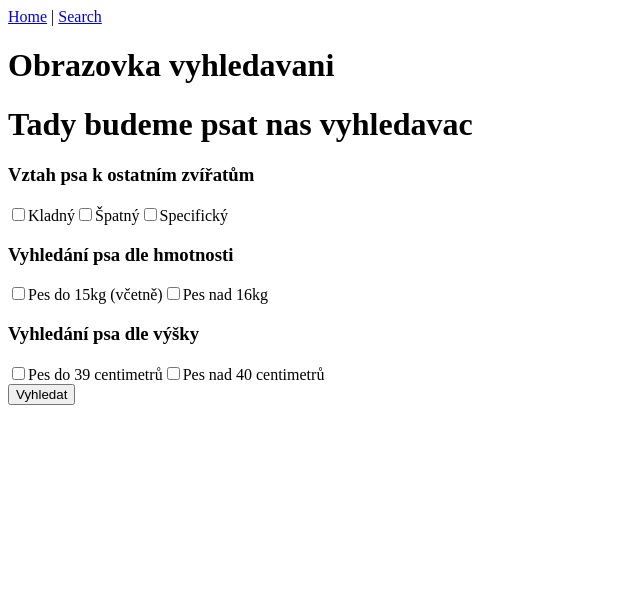
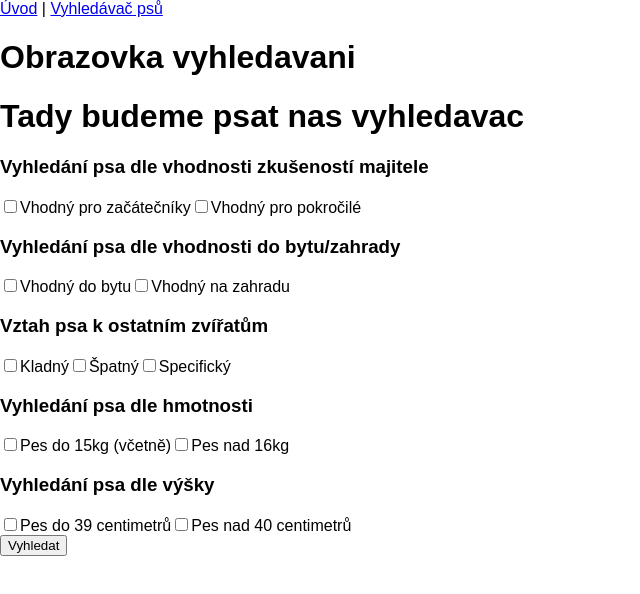
Before and after one commit to terezakuk/Psomat, a Vue app: page /search in a window 1280 px wide. Shown: the top 594 px of the page, without its empty margins (0-640 px from the left). Built offline with nearby package versions, Linux system fonts and the light colour scheme.

Commit message:
Filtry a background
Filtry vhodnost do zahrady a do bytu funguji.
Background obrázek na úvodní stránce (musela jsem :))
Home a search prejmenovány a link na druhý search zakomentovaný - byl duplicitní

```diff
--- a/src/App.vue
+++ b/src/App.vue
@@ -1,13 +1,27 @@
 <template>
   <div id="app">
     <div id="nav">
-      <router-link to="/">Home</router-link> |
-      <router-link to="/search">Search</router-link>
+      <router-link to="/">Úvod</router-link> |
+      <router-link to="/search">Vyhledávač psů</router-link>
+
 
     </div>
-    <router-view/>
+
+  <router-view/>
   </div>
 </template>
 
 <style>
+ body {
+	margin: 0;
+	padding: 0;
+	font-family: Raleway, sans-serif;
+}
+
+.home {
+  background: #68727c url('/images/background_image.jpg') center/cover no-repeat ;
+  display: grid;
+  grid-template-columns: 200px 1fr;
+  grid-template-rows: 100vh;
+}
 </style>
--- a/src/components/Filter.vue
+++ b/src/components/Filter.vue
@@ -3,6 +3,18 @@
     <h1>Tady budeme psat nas vyhledavac</h1>
 
     <div class="pokus">
+      <h3>Vyhledání psa dle vhodnosti zkušeností majitele</h3>
+      <input type="checkbox" id="zacatecnik" value="true" v-model="vhodnyProZacatecniky" />
+      <label for="zacatecnik">Vhodný pro začátečníky</label>
+      <input type="checkbox" id="pokrocily" value="false" v-model="vhodnyProZacatecniky" />
+      <label for="pokrocily">Vhodný pro pokročilé</label>
+
+      <h3>Vyhledání psa dle vhodnosti do bytu/zahrady</h3>
+      <input type="checkbox" id="byt" value="true" v-model="doBytu" />
+      <label for="byt">Vhodný do bytu</label>
+      <input type="checkbox" id="zahrada" value="false" v-model="doBytu" />
+      <label for="zahrada">Vhodný na zahradu</label>
+
       <h3>Vztah psa k ostatním zvířatům</h3>
       <input type="checkbox" id="kladny" value="kladný" v-model="vztahKJinymZviratum" />
       <label for="kladny">Kladný</label>
@@ -40,7 +52,9 @@ export default {
     return {
       vztahKJinymZviratum: [],
       hmotnost: [],
-      vyska: []
+      vyska: [],
+      doBytu: [],
+      vhodnyProZacatecniky: []
     };
   },
 
@@ -50,14 +64,18 @@ export default {
       console.log(this.vztahKJinymZviratum);
       console.log(this.hmotnost);
       console.log(this.vyska);
+      console.log(this.doBytu);
+      console.log(this.vhodnyProZacatecniky);
       let filter = {
         vztahKJinymZviratum: this.vztahKJinymZviratum.map(x => x),
         hmotnost: this.hmotnost.map(mapujOdDo),
-        vyska: this.vyska.map(mapujOdDo)
+        vyska: this.vyska.map(mapujOdDo),
+        doBytu: mapujBoolean(this.doBytu),
+        vhodnyProZacatecniky: mapujBoolean(this.vhodnyProZacatecniky)
       };
 
       console.log(filter);
-      this.$emit("filtruj",filter)
+      this.$emit("filtruj", filter);
     }
   }
 };
@@ -69,6 +87,18 @@ function mapujOdDo(odDoString) {
     do: parseInt(promennaOdDo[1])
   };
 }
+
+function mapujBoolean(bool) {
+  if (bool.length === 0 || bool.length === 2) {
+    return null;
+  } else {
+    if (bool[0] === "true") {
+      return true;
+    } else {
+      return false;
+    }
+  }
+}
 </script>
 
 <style>
--- a/src/views/Home.vue
+++ b/src/views/Home.vue
@@ -1,7 +1,7 @@
 <template>
   <div class="home">
     <h1>O Psomatu</h1>
-    <router-link to="/search"> otevri vyhledavac psu</router-link>
+<!--     <router-link to="/search"> otevri vyhledavac psu</router-link> -->
 
   </div>
 </template>
```
Also changed, not shown: public/images/background_image.jpg (added).
